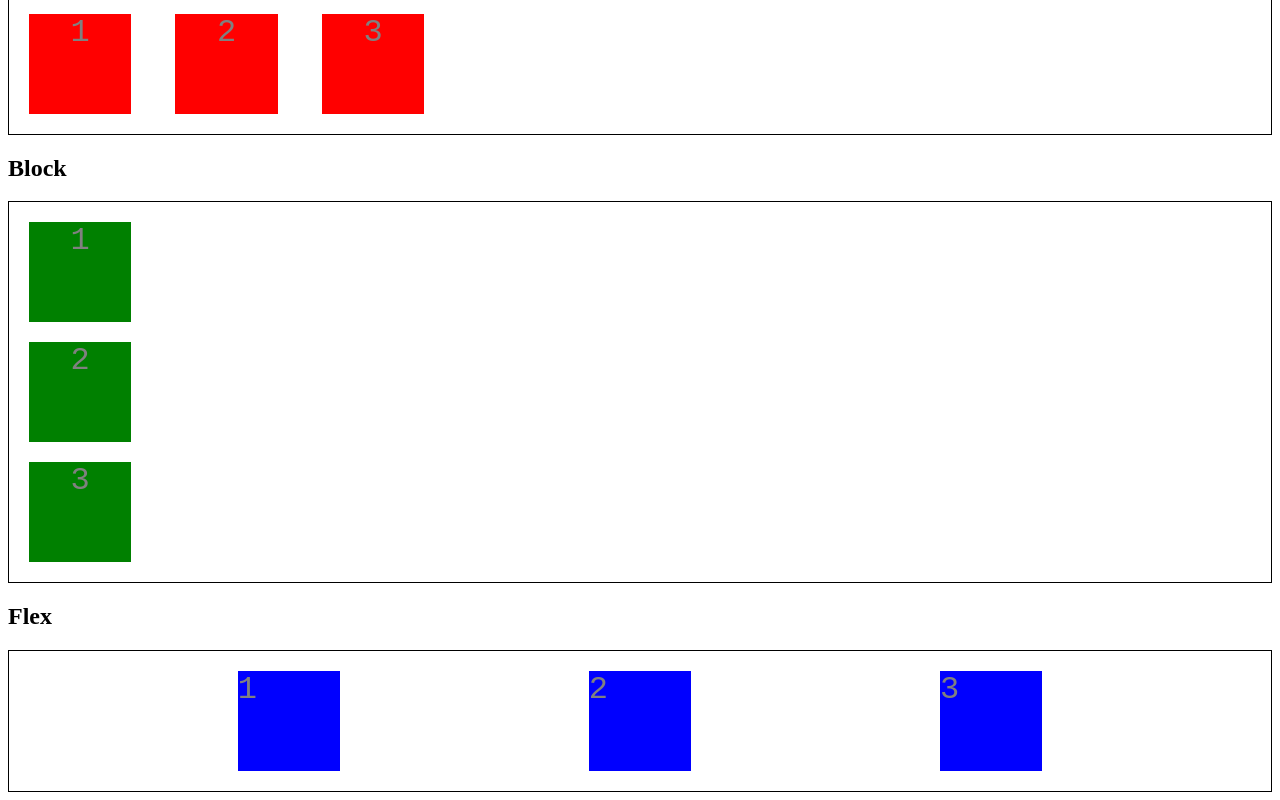
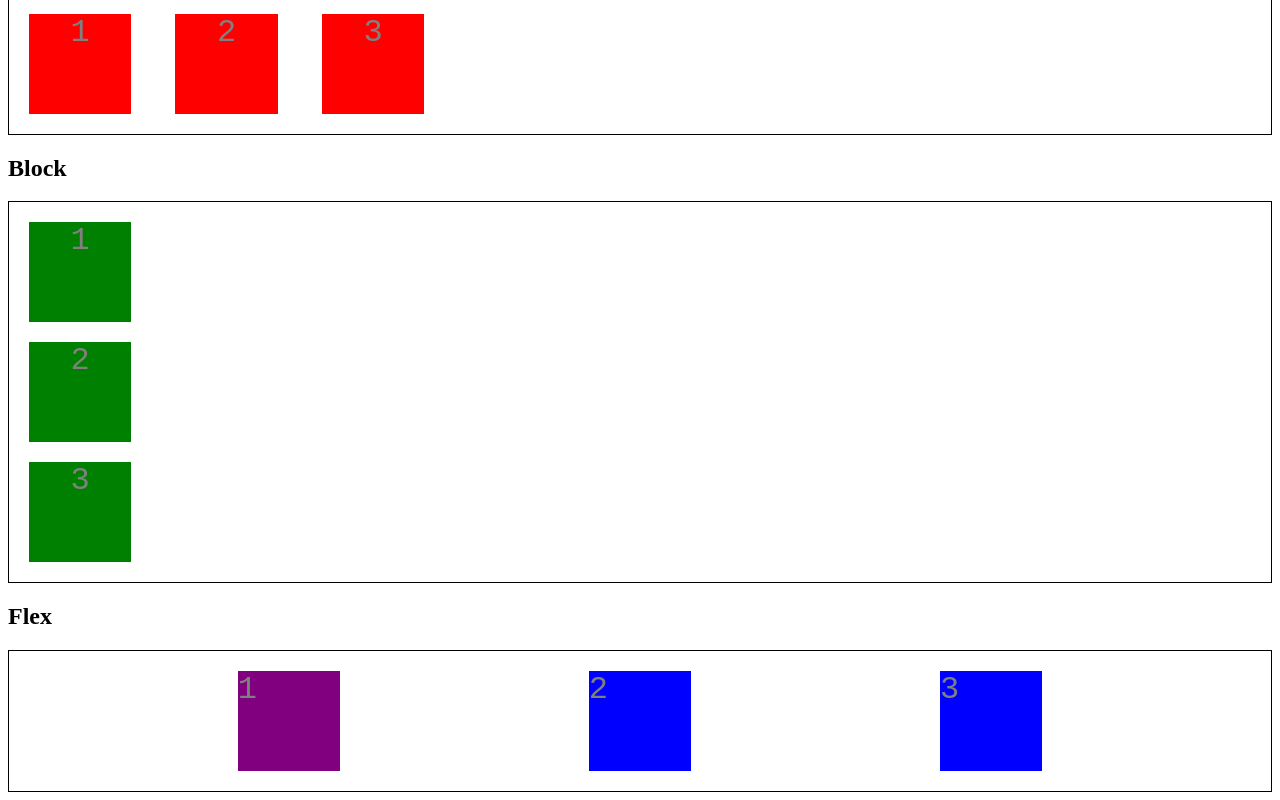
Before and after one commit to sps-cl/2D-VAP-2324-Masopust, a plain HTML site: page CSS_UKOL2/index.html in a window 1280 px wide. In both pictures the pointer is over the element 269 px from the left and 901 px from the top of the page. Shown: the part 180-980 px from the top of the page. Drawn offline with Linux system fonts and the light colour scheme.

Commit message:
Add files via upload

```diff
--- a/CSS_UKOL2/styly.css
+++ b/CSS_UKOL2/styly.css
@@ -66,6 +66,10 @@
     transition: background-color 3s;
 }
 
+  .flex-div:hover {
+    background-color: purple;
+}
+
   .flex-container {
     display: flex;
     justify-content: space-evenly;
```
